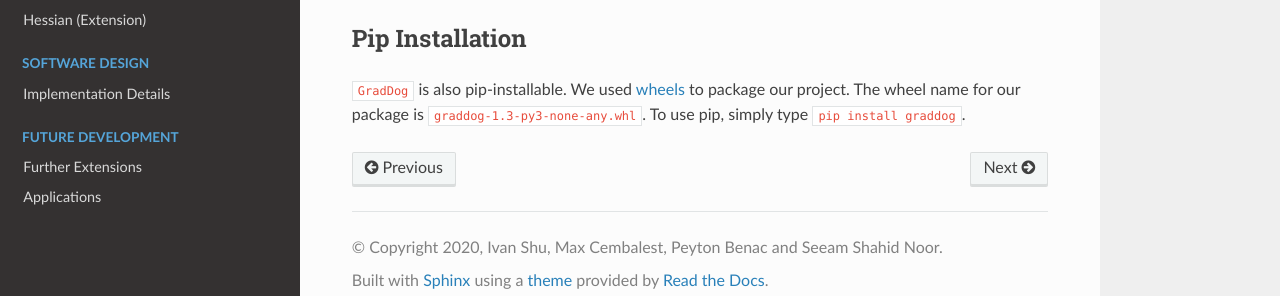
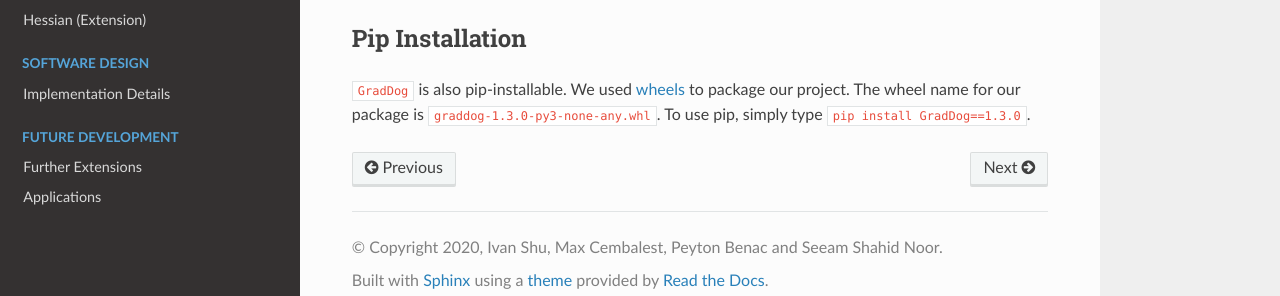
Before and after one commit to git-fetch-git-roll-over/GradDog, a Sphinx documentation site: the page built from docs/source/installation.rst, in a window 1280 px wide. Shown: the part 488-784 px from the top of the page. Built offline with Sphinx 7.4.7 and the Read the Docs theme 2.0.0, drawn with Linux system fonts in a browser that asks for light colours.

Commit message:
updated the version release

```diff
--- a/docs/source/installation.rst
+++ b/docs/source/installation.rst
@@ -16,5 +16,5 @@ Go to the directory from which you want to run this package, and then open a com
 
 Pip Installation
 ----------------
-``GradDog`` is also pip-installable. We used `wheels <https://www.python.org/dev/peps/pep-0427/>`_ to package our project. The wheel name for our package is ``graddog-1.3-py3-none-any.whl``.
-To use pip, simply type ``pip install graddog``.
+``GradDog`` is also pip-installable. We used `wheels <https://www.python.org/dev/peps/pep-0427/>`_ to package our project. The wheel name for our package is ``graddog-1.3.0-py3-none-any.whl``.
+To use pip, simply type ``pip install GradDog==1.3.0``.
```
